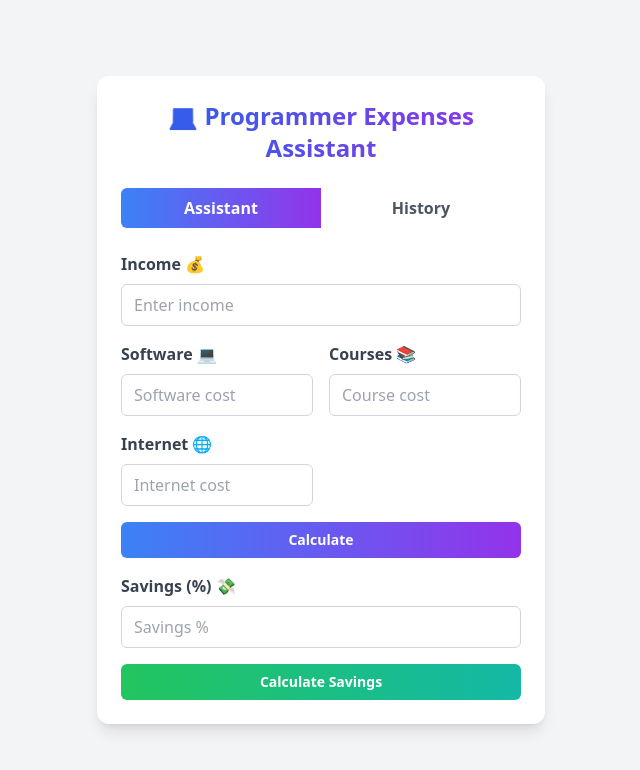
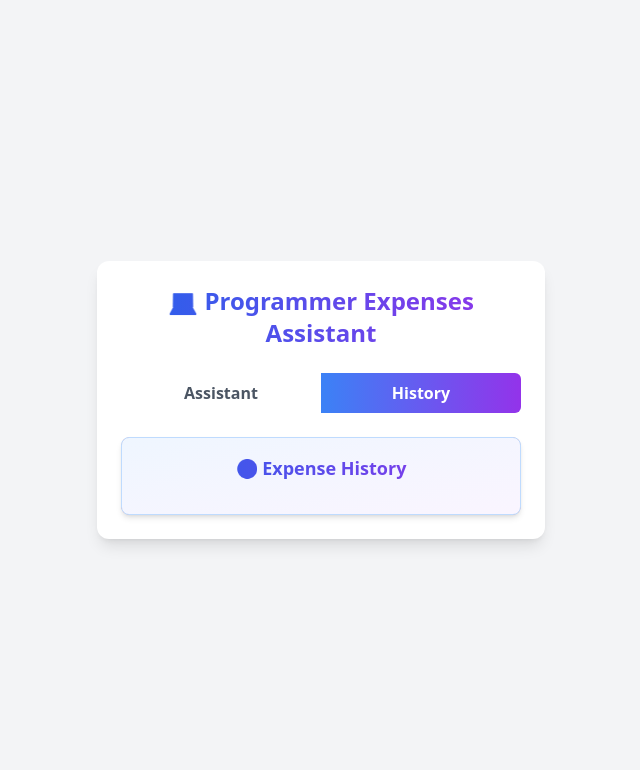
Before and after one commit to tanvirGHD/Expenses-Assistant-Poroject-DOM, a plain HTML site: page index.html in a window 1280 px wide. Both pictures are taken after a click on the button "History". Shown: the whole page, without its empty margins (319-959 px from the left). Drawn offline with nearby package versions, Linux system fonts and the light colour scheme.

Commit message:
history section done

```diff
--- a/index.html
+++ b/index.html
@@ -184,7 +184,7 @@
         <!-- History Section -->
         <div
           id="history-section"
-          class="bg-gradient-to-br hidden from-blue-50 to-purple-50 p-4 rounded-lg shadow-md border border-blue-200"
+          class="bg-gradient-to-br hidden from-blue-50 to-purple-50 p-4 rounded-lg shadow-md border border-blue-200 bg-red-500"
         >
           <h3
             class="text-lg font-semibold mb-4 text-center text-transparent bg-clip-text bg-gradient-to-r from-blue-600 to-purple-600"
--- a/index.js
+++ b/index.js
@@ -29,6 +29,23 @@ calculateButton.addEventListener('click',function(){
     //remove hidden result
     const result = document.getElementById("results");
     result.classList.remove('hidden');
+
+    //create history
+    const historyItem = document.createElement('div');
+    historyItem.className = 'bg-white p-3 rounded-md border-1-2 border-indigo-500';
+
+    historyItem.innerHTML = `
+        <p class="text-xs text-gray-500">${new Date().toLocaleDateString()}</p>
+        <p class="text-xs text-gray-500">Income: ${income.toFixed(2)}</p>
+        <p class="text-xs text-gray-500">Expenses: ${totalExpenses.toFixed(2)}</p>
+        <p class="text-xs text-gray-500">Balance: ${balance.toFixed(2)}</p>
+    `
+
+    //appened
+     const historyContainer = document.getElementById('history-list');
+     historyContainer.insertBefore(historyItem, historyContainer.firstChild);
+
+
 })
 
 
@@ -67,7 +84,30 @@ calculateSavingsButton.addEventListener('click',function(){
     const remaningElement = document.getElementById('remaining-balance');
     remaningElement.innerText = remaningBalance.toFixed(2);
 
+})
 
 
 
+//History Section start
+
+const historyTab = document.getElementById('history-tab');
+const assistantTab = document.getElementById('assistant-tab');
+historyTab.addEventListener('click',function(){
+
+    historyTab.classList.add(
+        'text-white',
+        'bg-gradient-to-r',
+        'from-blue-500',
+        'to-purple-600')
+
+    historyTab.classList.remove("text-gray-600");
+    assistantTab.classList.remove(
+        'text-white',
+        'bg-gradient-to-r',
+        'from-blue-500',
+        'to-purple-600'
+        )
+    assistantTab.classList.add('text-gray-600')
+    document.getElementById('expense-form').classList.add('hidden');
+    document.getElementById('history-section').classList.remove('hidden');
 })
```
